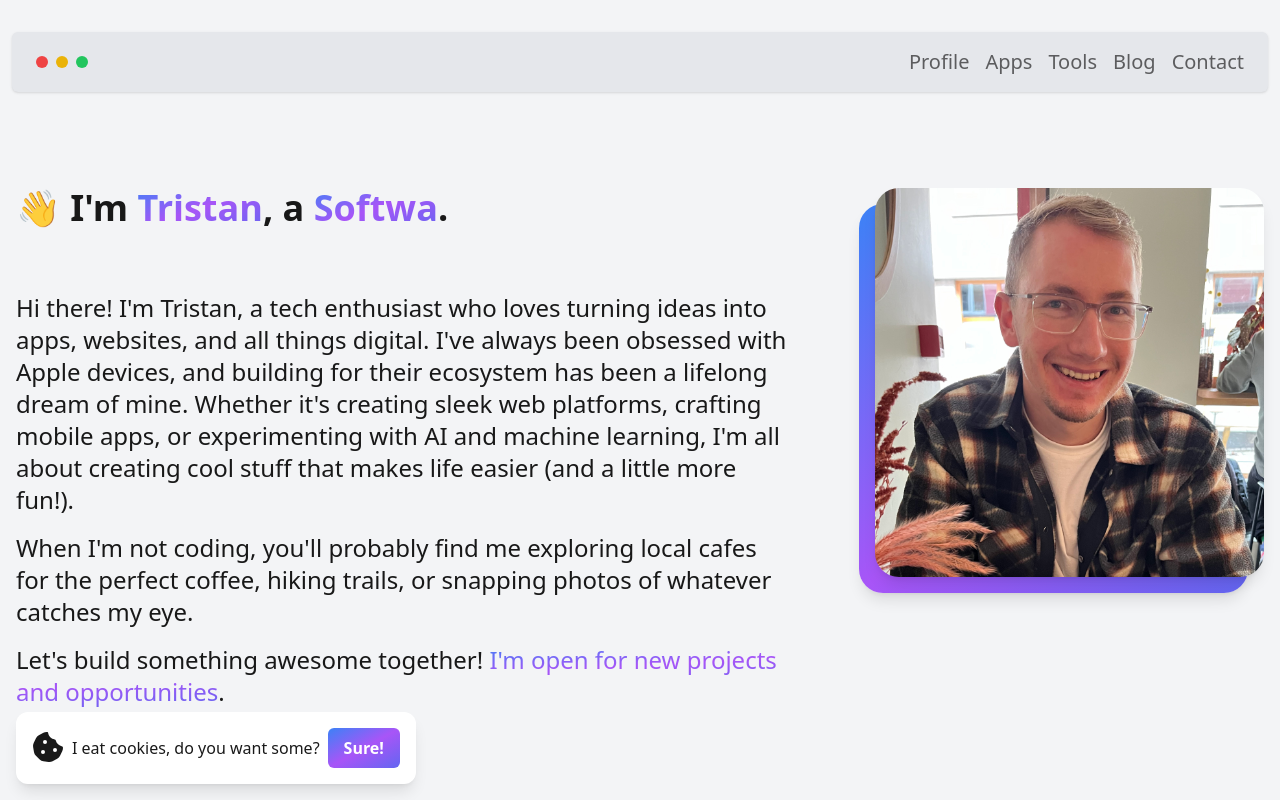
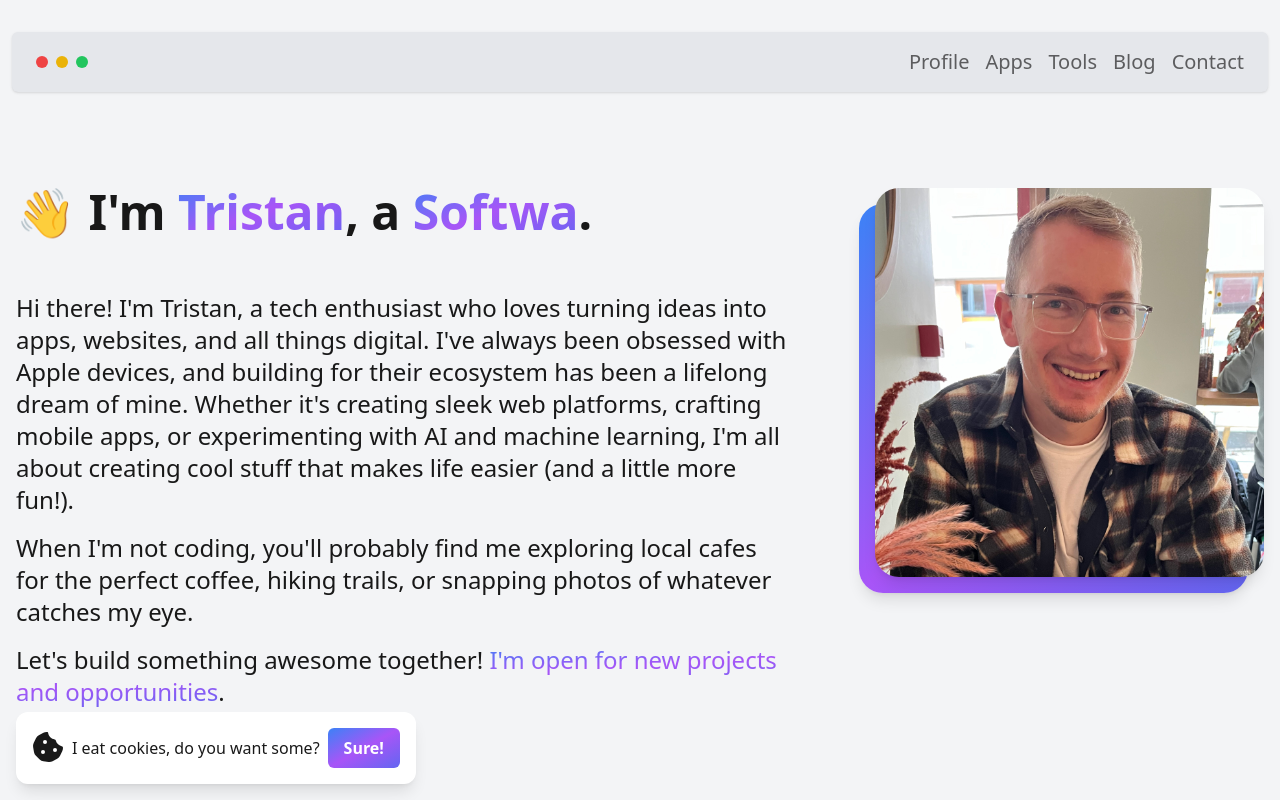
Before and after one commit to tristanjarrett/tristanjarrett_nextjs, a Next.js app: page / in a window 1280 px wide. Shown: the top 800 px of the page. Built offline with nearby package versions, Linux system fonts and the light colour scheme.

Commit message:
Update index.js

```diff
--- a/pages/index.js
+++ b/pages/index.js
@@ -165,7 +165,7 @@ const Home = () => {
             <div className="w-full lg:w-2/3">
               <h1
                 id="dynamic-title"
-                className="text-3xl md:text-4xl font-bold mb-10 lg:pr-20"
+                className="text-3xl lg:text-4xl xl:text-5xl font-bold mb-10 lg:pr-20"
                 style={{ minHeight: "4rem" }}
               >
                 👋 I'm{" "}
```
